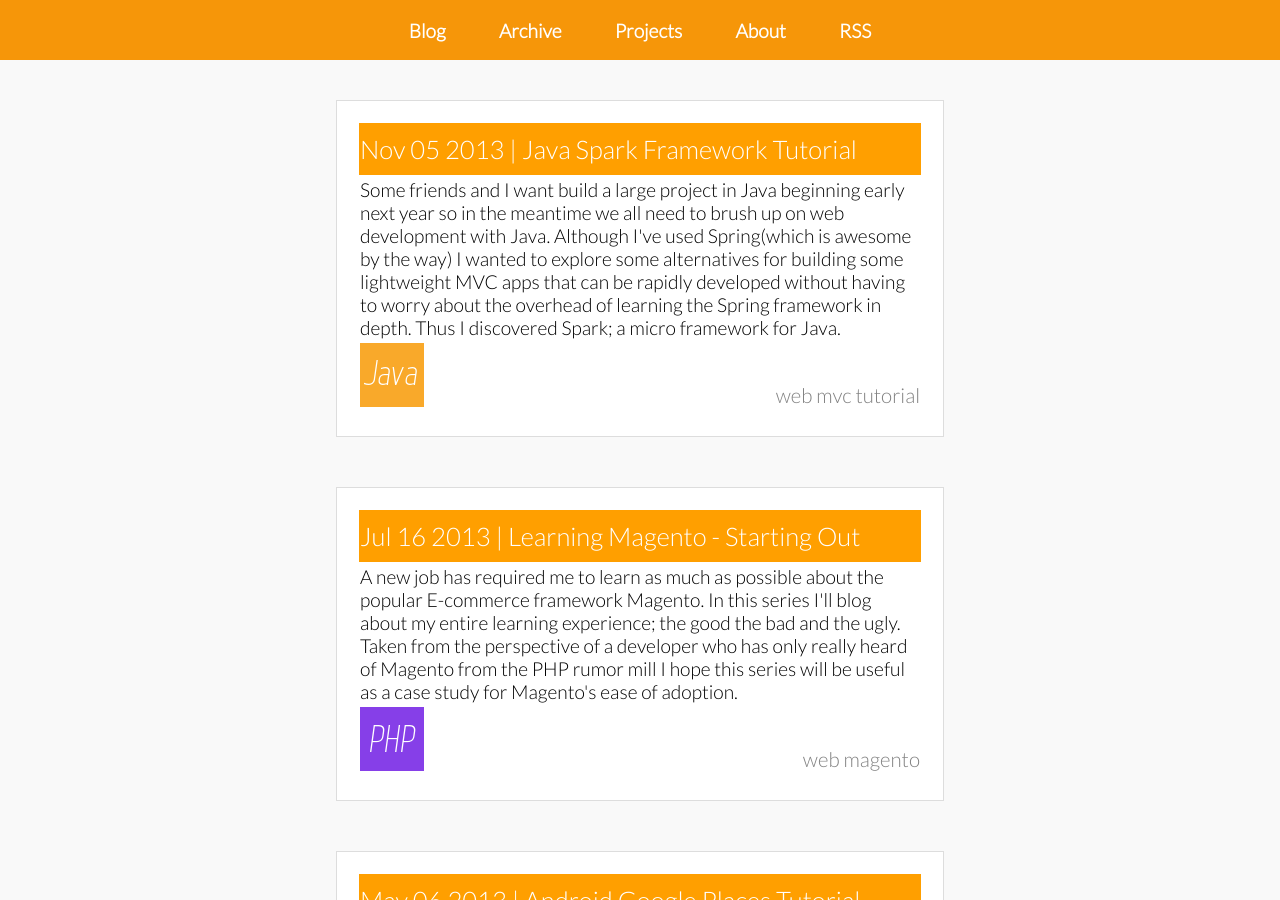
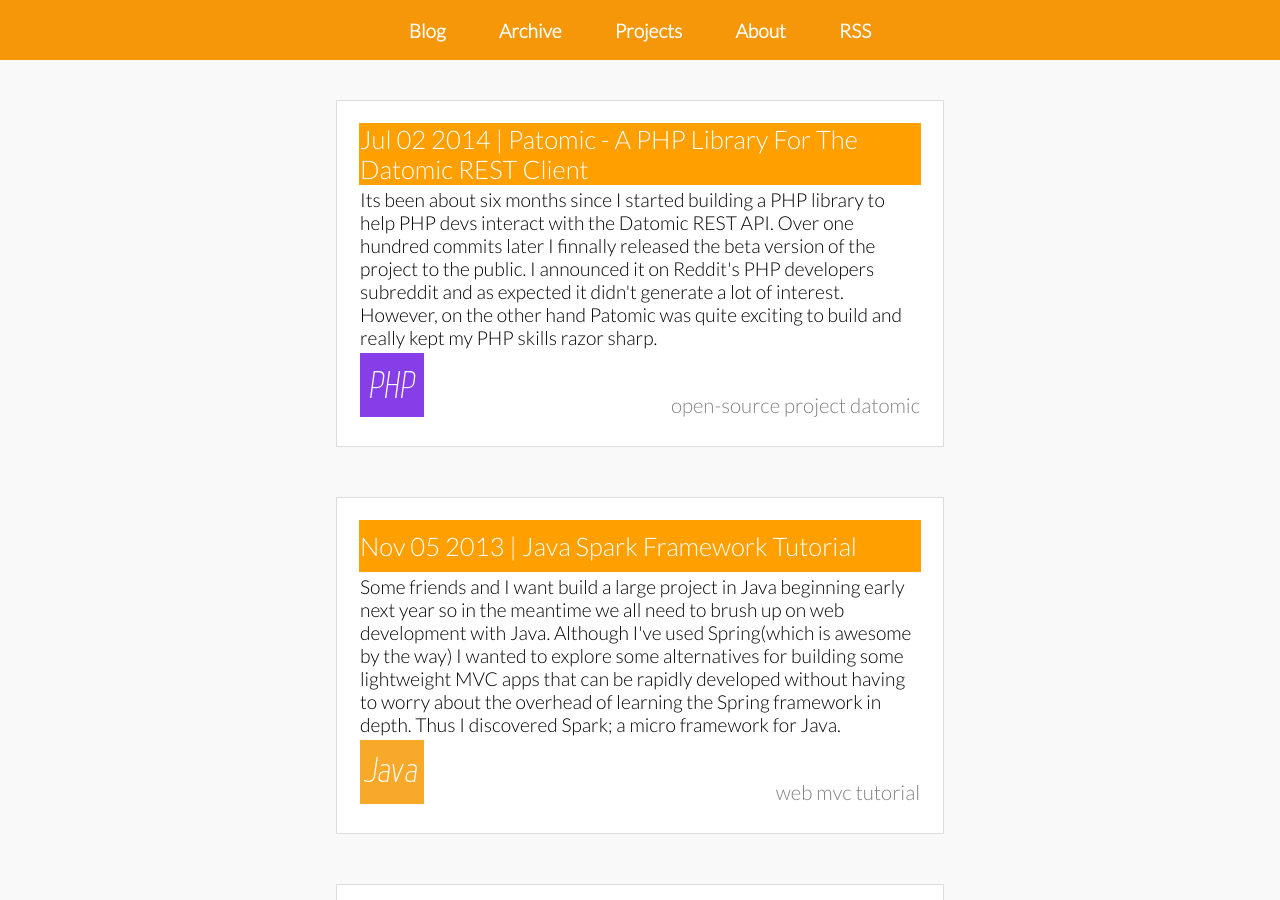
Before and after one commit to taywils/taywils.me, a Jekyll site: the page built from blog.html, in a window 1280 px wide and 900 px high. Built offline with Jekyll 4.4.1, drawn with Linux system fonts in a browser that asks for light colours; nearby versions of some CDN libraries; a style sheet for code colours, icons or effects is not loaded.

Commit message:
Add blog post about Patomic Add Patomic to project pages

```diff
--- /dev/null
+++ b/_posts/2014-07-02-patomicbeta.md
@@ -0,0 +1,27 @@
+---
+layout: post
+title: Patomic - A PHP Library For The Datomic REST Client
+mydate: Jul 02 2014
+tags: [php]
+catagories: [open-source, project, datomic]
+comments: true
+description: Its been about six months since I started building a PHP library to help PHP devs interact with the Datomic REST API. Over one hundred commits later I finnally released the beta version of the project to the public. I announced it on Reddit's PHP developers subreddit and as expected it didn't generate a lot of interest. However, on the other hand Patomic was quite exciting to build and really kept my PHP skills razor sharp.
+---
+## Patomic - A PHP Library For The Datomic REST Client
+
+<div class="post-content" markdown="1">
+### Some links to Patomic on the web
+
+- The official GitHub repo can be found at [http://github.com/taywils/patomic](http://github.com/taywils/patomic)
+
+- The discussion thread on Reddit is at [http://www.reddit.com/r/PHP/](http://www.reddit.com/r/PHP/comments/2a28uu/patomic_an_object_oriented_interface_for_the/)
+
+### My thoughts on finally releasing an open source library
+In short Patomic was a huge step for me in terms of becoming a better software developer. Ever since I began taking coding seriously in 2011 I was always impressed by the sheer quality and vast number of open source tools, utilities, libraries, frameworks etc... that were just freely available for anyone to download and use. This occured to me when I first started coding in Ruby after having only written C and C++ while using Rubygems. I knew instantly that the Ruby community took a bold step when it integrated the package manager into the core language itself; all of a sudden everyone was hacking on crazy offbeat gems and Ruby I believe at one point was the most popular language on GitHub most likely for that very reason. Anyways aside from my early facination with open source tools I tried several times to create a re-usable library or large project of sorts but always fell short of just completing something or quit when I got to the boring parts.
+
+<blockquote class="quote">
+If there is one thing to take away from building my first open source project its that persistence is key. There were many times when I just wanted to quit, start something new, go work on other code or just shrug and call it a night. Looking back at the GitHub commits the codebase changed so much over the course of the project and it just goes to show you how much time went into re-thinking and refactoring the scope of the project.
+</blockquote>
+
+For instance look at this here blog, its been a work in progress since about 2011 and this current iteration is the 3rd complete re-write. I often tell myself over and over that one day I'll just sit down and make it mobile responsive but for some reason I never find the time or some other lame excuse. Anyways as you can tell from the timing of this blog post that its important to just commit to a task and endure the boring aspects. Along the way you'll pick up brand new skills, possibly meet new people and who knows it just might open up some interesting opportunities.
+</div>
--- a/projects.html
+++ b/projects.html
@@ -62,6 +62,20 @@ permalink: /projects.html
 							</div>
 						</div>
 				</div>
+				<div class="slide">
+					<a href="https://github.com/taywils/patomic" title="Patomic" target="_blank"><img src="https://s3-us-west-2.amazonaws.com/taywils.me.static.files/images/patomic.png" width="570" height="270" alt="Slide 3"></a>
+						<div class="caption" style="bottom:0">
+							<div class='post-content'>
+							<b>Patomic - PHP Datomic REST Client Library</b>
+							<a href="https://github.com/taywils/patomic">See the code on GitHub</a>&nbsp;|&nbsp;<a href="http://taywils.github.io/patomic/">Patomic Website</a>
+							<p>
+              Patomic was a project created because I saw that there was no PHP library to use with the Datomic REST API Client.
+              Instead of just waiting around for someone to code one up I took it upon myself to build one.
+              Overall it was a long project that took several months and if there is enough feedback I will consider updating it in the future.
+							</p>
+							</div>
+						</div>
+				</div>
 			</div>
 			<a href="#" class="prev"><img src="/static/images/slidesjs/arrow-prev.png" width="24" height="43" alt="Arrow Prev"></a>
 			<a href="#" class="next"><img src="/static/images/slidesjs/arrow-next.png" width="24" height="43" alt="Arrow Next"></a>
```
